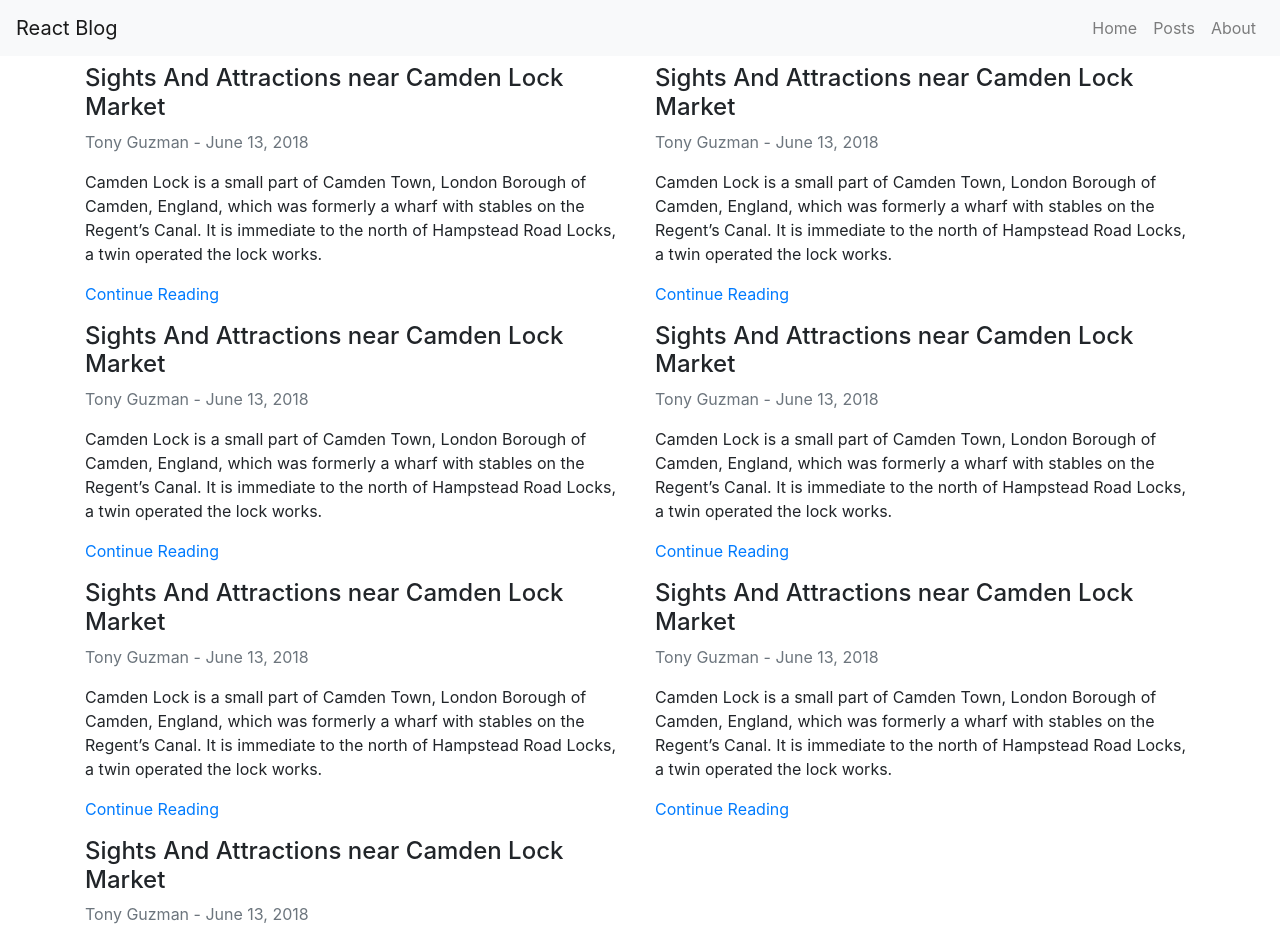
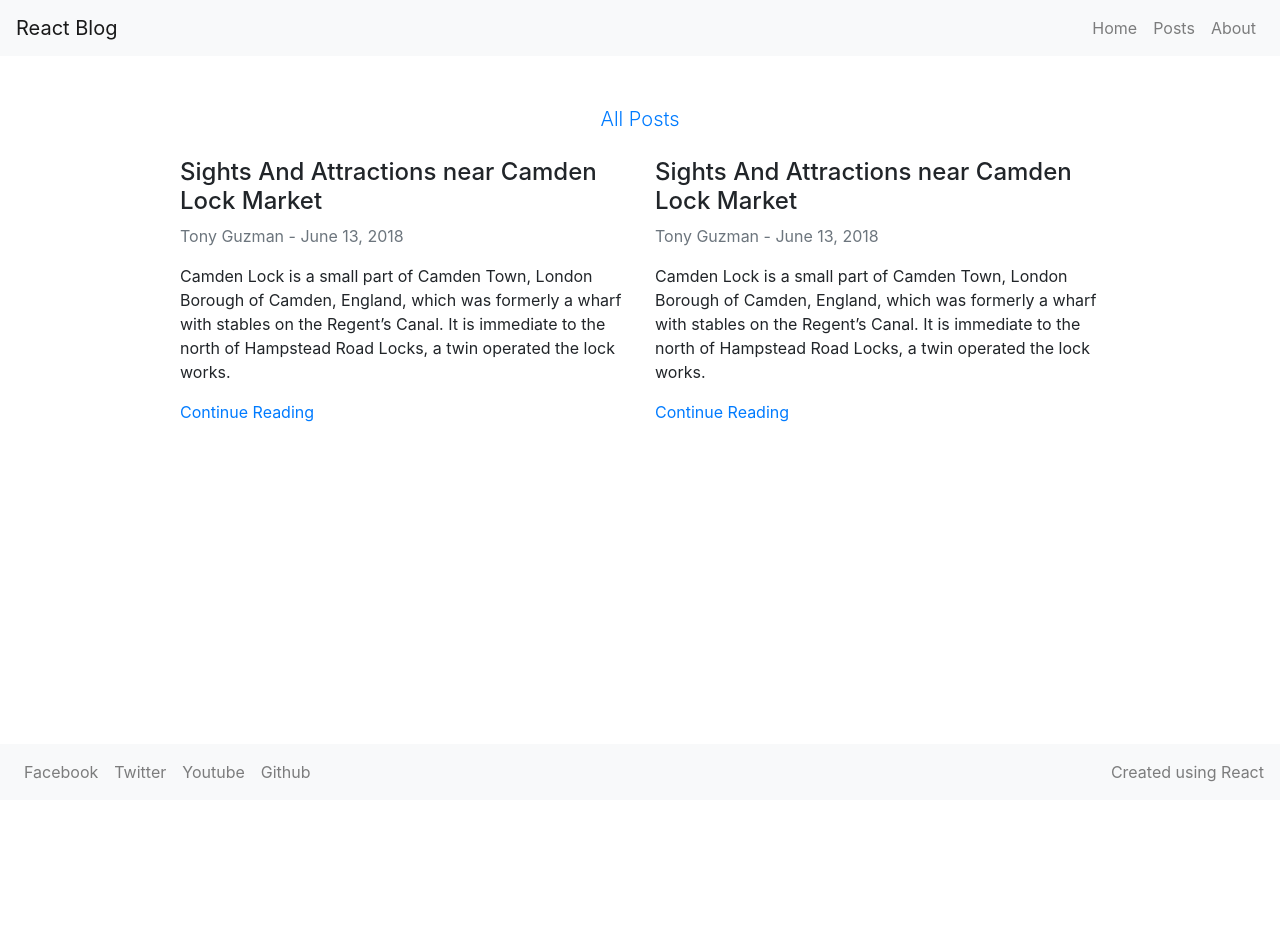
Before and after one commit to tlguzman94/blog-frontend, a React (Create React App) app: page /posts in a window 1280 px wide. Shown: the top 945 px of the page. After the commit the page ends 800 px from the top, so only its background shows below. Built offline with nearby package versions, Linux system fonts and the light colour scheme.

Commit message:
modified layout sizing

```diff
--- a/src/components/blog/Post.js
+++ b/src/components/blog/Post.js
@@ -1,17 +1,15 @@
 import React from 'react';
-import { Col, Container, Row } from 'react-bootstrap';
+import { Col, Row } from 'react-bootstrap';
 
 function Post({ post }) {
   return (
-    <Container fluid className="mb-5">
-      <Row className="justify-content-center">
-        <Col md={12} lg={8}>
-          <h2 className="text-center font-weight-bold">{post.title}</h2>
-          <p className="text-center text-muted">{`${post.author} - ${post.createdAt}`}</p>
-          <p className="p-4">{post.body}</p>
-        </Col>
-      </Row>
-    </Container>
+    <Row className="justify-content-center">
+      <Col md={12} lg={10}>
+        <h2 className="text-center font-weight-bold">{post.title}</h2>
+        <p className="text-center text-muted">{`${post.author} - ${post.createdAt}`}</p>
+        <p className="py-4">{post.body}</p>
+      </Col>
+    </Row>
   );
 }
 
--- a/src/components/blog/PostList.js
+++ b/src/components/blog/PostList.js
@@ -12,33 +12,13 @@ const post = {
 
 function PostList() {
   return (
-    <Container>
-      <Row>
-        <Col sm={12} md={6}>
+    <Container fluid="md" className="my-5">
+      <p className="text-primary lead text-center text-underline">All Posts</p>
+      <Row className="justify-content-center">
+        <Col sm={12} md={6} lg={5}>
           <PostPreview post={post} />
         </Col>
-        <Col sm={12} md={6}>
-          <PostPreview post={post} />
-        </Col>
-      </Row>
-      <Row>
-        <Col sm={12} md={6}>
-          <PostPreview post={post} />
-        </Col>
-        <Col sm={12} md={6}>
-          <PostPreview post={post} />
-        </Col>
-      </Row>
-      <Row>
-        <Col sm={12} md={6}>
-          <PostPreview post={post} />
-        </Col>
-        <Col sm={12} md={6}>
-          <PostPreview post={post} />
-        </Col>
-      </Row>
-      <Row>
-        <Col sm={12} md={6}>
+        <Col sm={12} md={6} lg={5}>
           <PostPreview post={post} />
         </Col>
       </Row>
```
